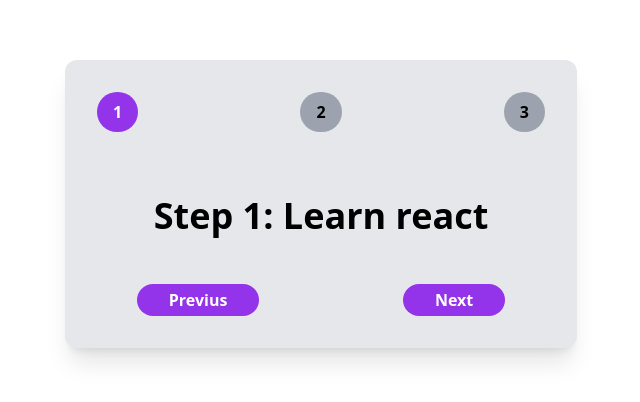
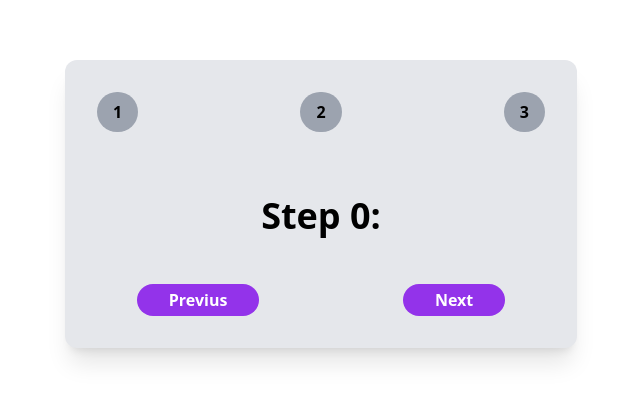
Before and after one commit to Retro-Markz/steps, a React (Vite) app: page / in a window 1280 px wide. Shown: the part 132-534 px from the top of the page, without its empty margins (319-959 px from the left). Built offline with nearby package versions, Linux system fonts and the light colour scheme.

Commit message:
handling event start

```diff
--- a/src/App.jsx
+++ b/src/App.jsx
@@ -3,7 +3,7 @@ import "./App.css";
 const messages = ["Learn react ", "Apply for jobs", "continue improving"];
 
 function App() {
-  const step = 1;
+  const step = 0;
   return (
     <>
       <div className="container  h-[max-content]  w-[40vw] bg-gray-200 mx-auto mt-48 rounded-xl shadow-xl ">
```
